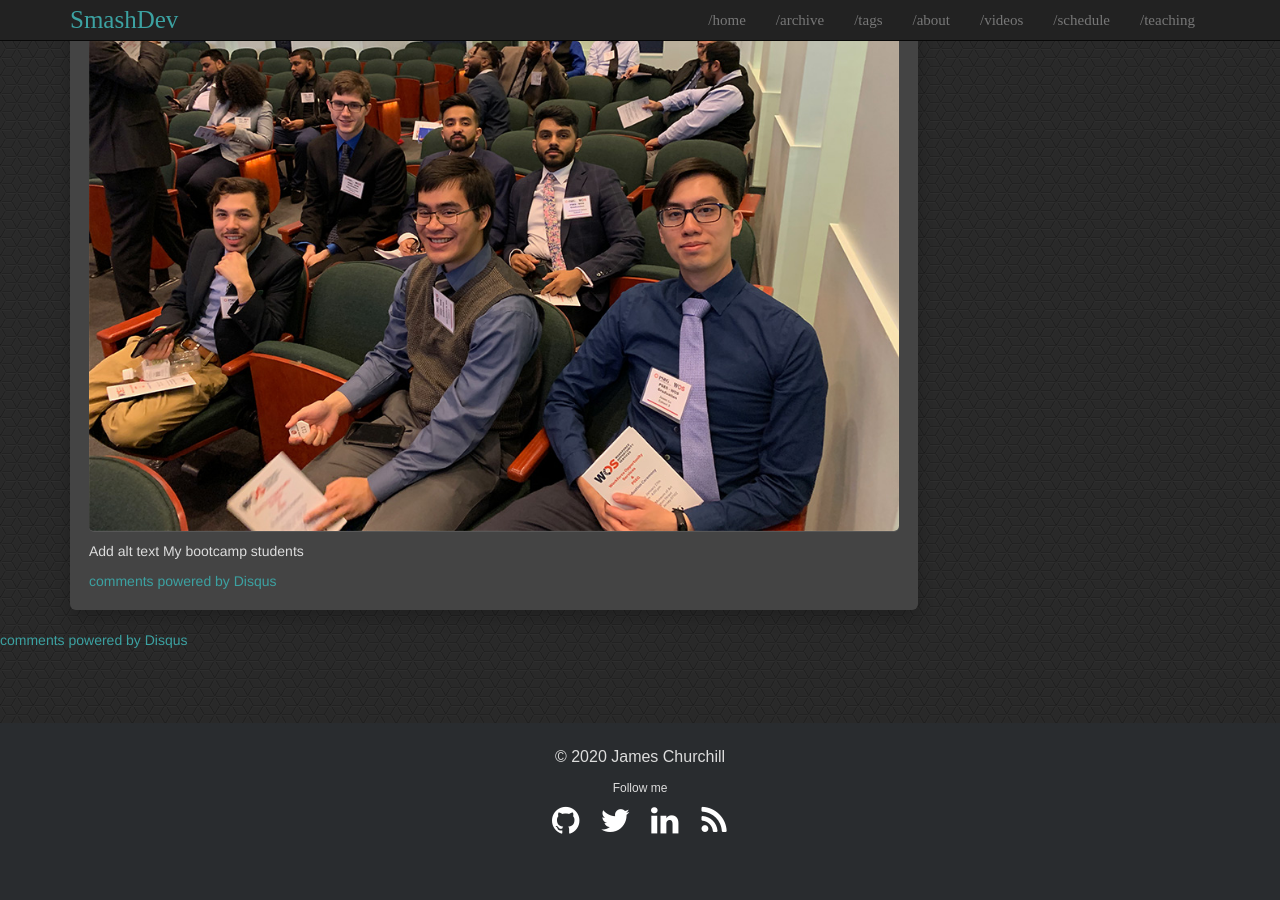
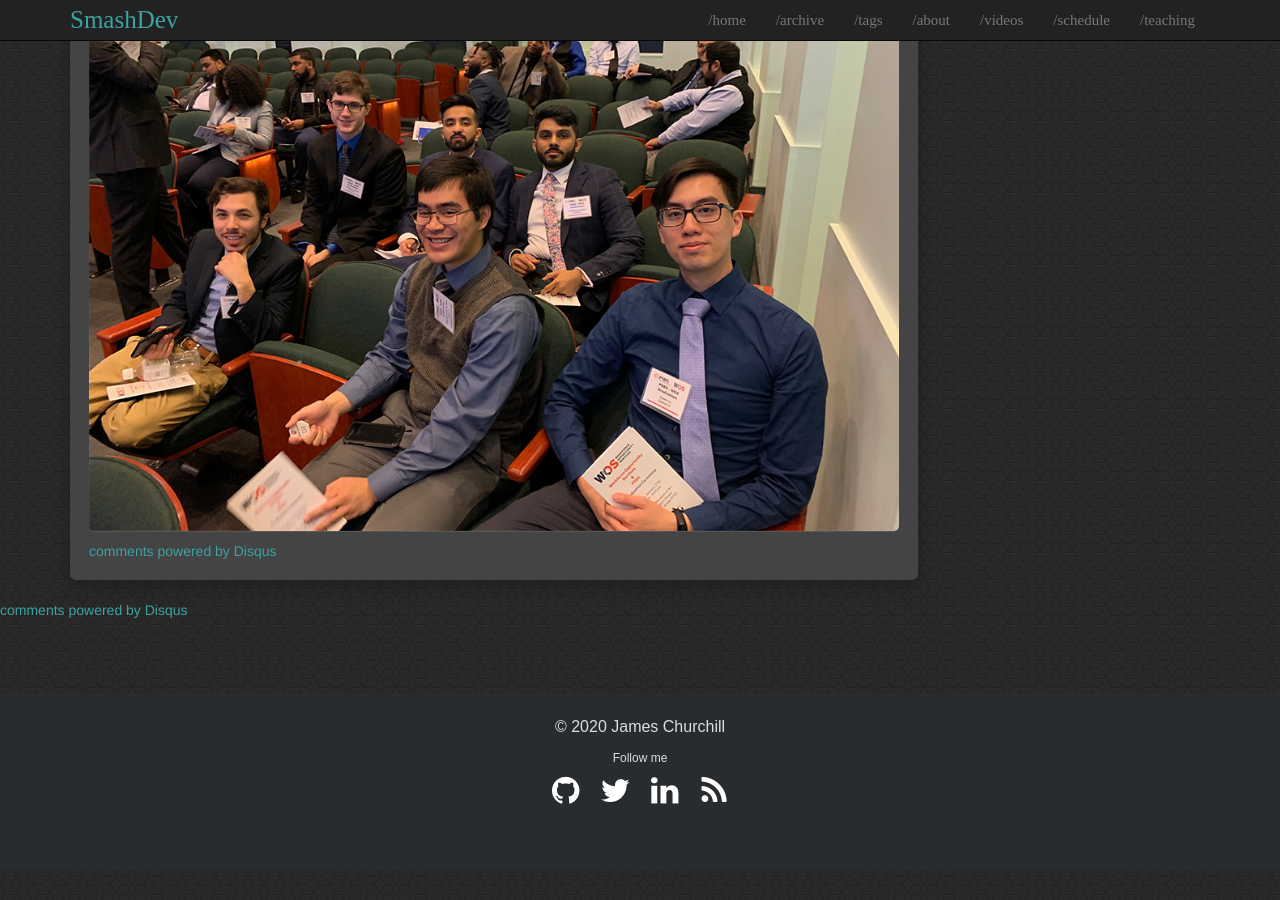
Before and after one commit to smashdevcode/smashdevcode.github.io, a Jekyll site: the page built from _posts/2020-01-31-Graduation-and-Reflecting-Back-On-My-Experience-Teaching-in-NYC.md, in a window 1280 px wide and 900 px high, scrolled down 1814 px. Built offline with Jekyll 4.4.1, drawn with Linux system fonts in a browser that asks for light colours; comment, search, counter and statistics services are not loaded.

Commit message:
Update latest post

```diff
--- a/_posts/2020-01-31-Graduation-and-Reflecting-Back-On-My-Experience-Teaching-in-NYC.md
+++ b/_posts/2020-01-31-Graduation-and-Reflecting-Back-On-My-Experience-Teaching-in-NYC.md
@@ -33,7 +33,3 @@ None of this would've been possible without the amazing work of everyone at WOS.
 Lastly, I'm thankful for my wonderful students. We all learned a lot together and had a good time along the way. Congrats to John Vera, Jason Lu, Mohammed Salam, Sarthak Thakur, and William Lawlor for graduating from the program and good luck with all of your future endeavors!
 
 ![My Bootcamp Students]({{ site.url }}/images/graduation-reflecting-back-on-teaching-in-nyc/my-bootcamp-students.jpg){: .center-image }
-
-
-Add alt text
-My bootcamp students
```
